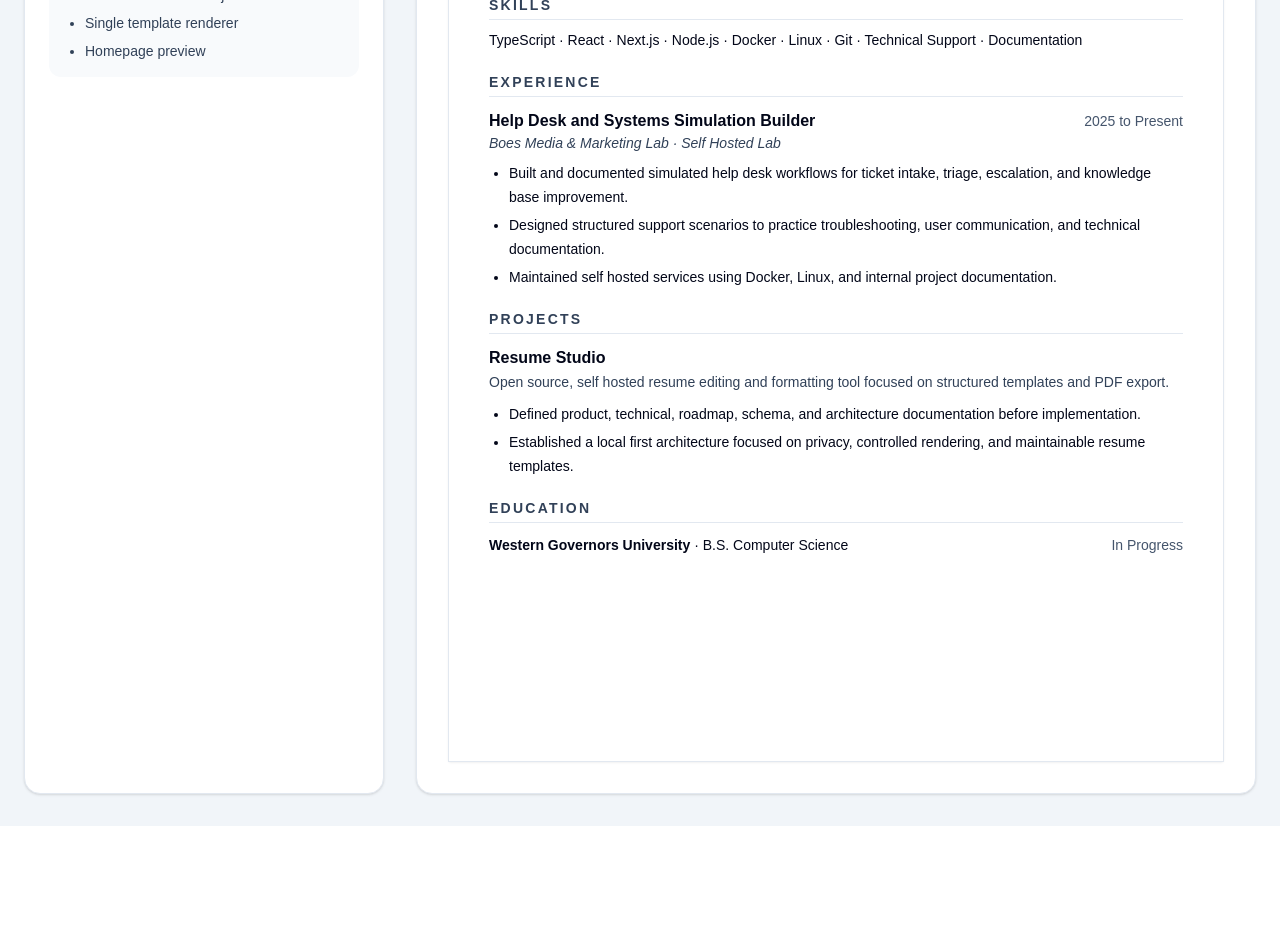
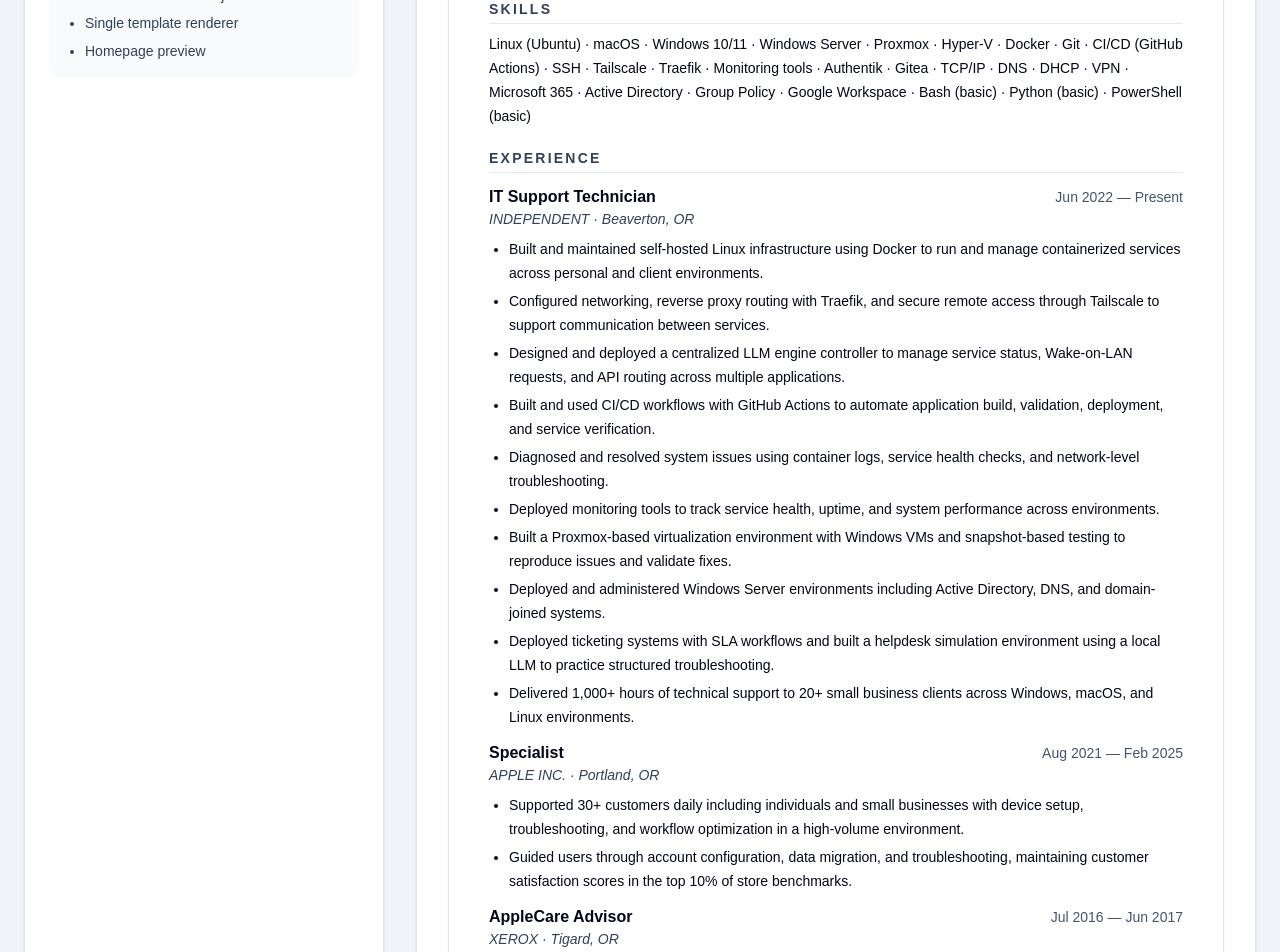
Before and after one commit to Leroy-Cloud-Infra/resume-studio, a Next.js app: page / in a window 1280 px wide. Shown: the part 360-1312 px from the top of the page. Before the commit the page ends 1186 px from the top, so only its background shows below. Built offline with nearby package versions, Linux system fonts and the light colour scheme.

Commit message:
Use current resume as sample data

```diff
--- a/src/data/sample-resume.ts
+++ b/src/data/sample-resume.ts
@@ -1,55 +1,89 @@
 import type { Resume } from "@/types/resume";
+
 export const sampleResume: Resume = {
-  title: "Software Engineering Resume",
+  title: "IT Support Technician Resume",
   header: {
-    name: "Cesar Hernandez",
-    email: "cesar@example.com",
-    phone: "(555) 555-5555",
-    location: "Portland, OR",
-    links: ["github.com/cesar", "linkedin.com/in/cesar"],
+    name: "Cesar Hernandez Lopez",
+    email: "cesarhernandezl@proton.me",
+    phone: "(503) 544-6881",
+    location: "Beaverton, Oregon",
+    links: [],
   },
   summary:
-    "Computer science student and emerging software developer with experience building self hosted tools, support workflows, and structured technical projects. Focused on practical systems, clean documentation, and reliable user centered software.",
+    "IT support technician with 5+ years of experience supporting small business clients and building self-hosted systems using Linux and Docker. Experience with networking, service deployment, and troubleshooting across personal and client environments. Familiar with automation, CI/CD workflows, and infrastructure, including local LLM integration.",
   skills: [
-    "TypeScript",
-    "React",
-    "Next.js",
-    "Node.js",
+    "Linux (Ubuntu)",
+    "macOS",
+    "Windows 10/11",
+    "Windows Server",
+    "Proxmox",
+    "Hyper-V",
     "Docker",
-    "Linux",
     "Git",
-    "Technical Support",
-    "Documentation",
+    "CI/CD (GitHub Actions)",
+    "SSH",
+    "Tailscale",
+    "Traefik",
+    "Monitoring tools",
+    "Authentik",
+    "Gitea",
+    "TCP/IP",
+    "DNS",
+    "DHCP",
+    "VPN",
+    "Microsoft 365",
+    "Active Directory",
+    "Group Policy",
+    "Google Workspace",
+    "Bash (basic)",
+    "Python (basic)",
+    "PowerShell (basic)",
   ],
   experience: [
     {
-      company: "Boes Media & Marketing Lab",
-      title: "Help Desk and Systems Simulation Builder",
-      location: "Self Hosted Lab",
-      dates: "2025 to Present",
+      company: "INDEPENDENT",
+      title: "IT Support Technician",
+      location: "Beaverton, OR",
+      dates: "Jun 2022 — Present",
       bullets: [
-        "Built and documented simulated help desk workflows for ticket intake, triage, escalation, and knowledge base improvement.",
-        "Designed structured support scenarios to practice troubleshooting, user communication, and technical documentation.",
-        "Maintained self hosted services using Docker, Linux, and internal project documentation.",
+        "Built and maintained self-hosted Linux infrastructure using Docker to run and manage containerized services across personal and client environments.",
+        "Configured networking, reverse proxy routing with Traefik, and secure remote access through Tailscale to support communication between services.",
+        "Designed and deployed a centralized LLM engine controller to manage service status, Wake-on-LAN requests, and API routing across multiple applications.",
+        "Built and used CI/CD workflows with GitHub Actions to automate application build, validation, deployment, and service verification.",
+        "Diagnosed and resolved system issues using container logs, service health checks, and network-level troubleshooting.",
+        "Deployed monitoring tools to track service health, uptime, and system performance across environments.",
+        "Built a Proxmox-based virtualization environment with Windows VMs and snapshot-based testing to reproduce issues and validate fixes.",
+        "Deployed and administered Windows Server environments including Active Directory, DNS, and domain-joined systems.",
+        "Deployed ticketing systems with SLA workflows and built a helpdesk simulation environment using a local LLM to practice structured troubleshooting.",
+        "Delivered 1,000+ hours of technical support to 20+ small business clients across Windows, macOS, and Linux environments.",
+      ],
+    },
+    {
+      company: "APPLE INC.",
+      title: "Specialist",
+      location: "Portland, OR",
+      dates: "Aug 2021 — Feb 2025",
+      bullets: [
+        "Supported 30+ customers daily including individuals and small businesses with device setup, troubleshooting, and workflow optimization in a high-volume environment.",
+        "Guided users through account configuration, data migration, and troubleshooting, maintaining customer satisfaction scores in the top 10% of store benchmarks.",
+      ],
+    },
+    {
+      company: "XEROX",
+      title: "AppleCare Advisor",
+      location: "Tigard, OR",
+      dates: "Jul 2016 — Jun 2017",
+      bullets: [
+        "Provided Tier 1 remote technical support via phone and chat, following defined troubleshooting procedures, documenting outcomes, and escalating issues with clear notes and context.",
       ],
     },
   ],
-  projects: [
-    {
-      name: "Resume Studio",
-      description:
-        "Open source, self hosted resume editing and formatting tool focused on structured templates and PDF export.",
-      bullets: [
-        "Defined product, technical, roadmap, schema, and architecture documentation before implementation.",
-        "Established a local first architecture focused on privacy, controlled rendering, and maintainable resume templates.",
-      ],
-    },
-  ],
+  projects: [],
   education: [
     {
       school: "Western Governors University",
-      degree: "B.S. Computer Science",
-      dates: "In Progress",
+      degree: "B.S. in Computer Science",
+      dates: "Sept 2023 — Nov 2026",
     },
   ],
 };
```
